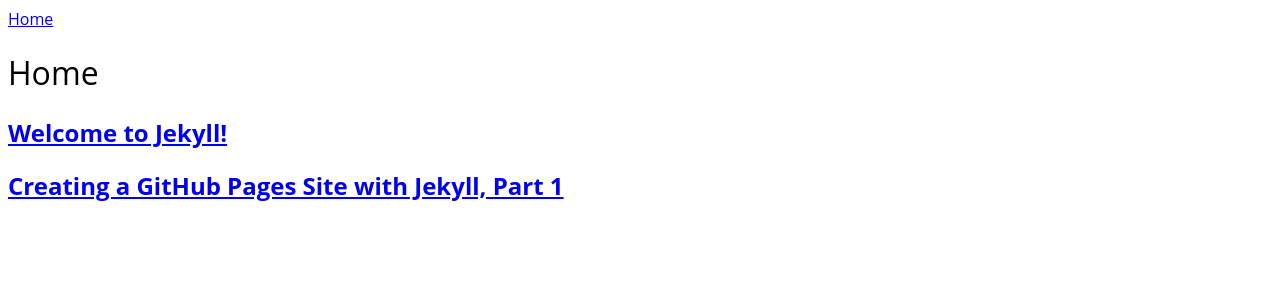
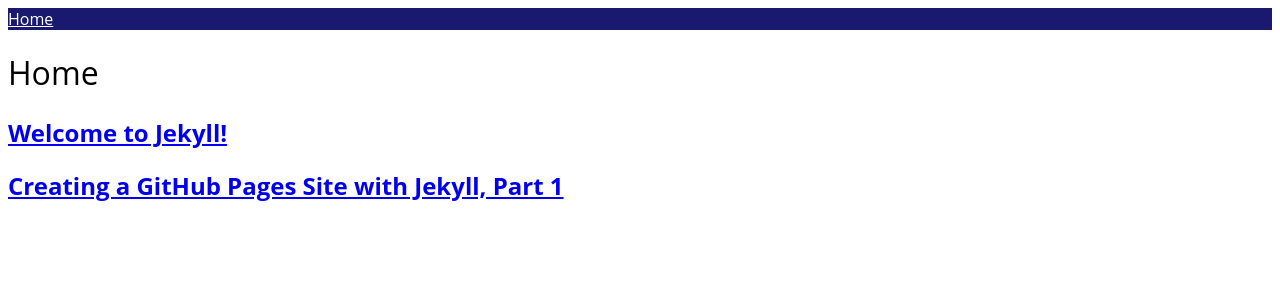
Before and after one commit to milesok/milesok.github.io, a Jekyll site: the page built from index.md, in a window 1280 px wide. Shown: the top 300 px of the page. Built offline with Jekyll 4.4.1, drawn with Linux system fonts in a browser that asks for light colours.

Commit message:
Update main.scss

```diff
--- a/_sass/main.scss
+++ b/_sass/main.scss
@@ -1,7 +1,7 @@
 $font-stack: 'Open Sans', 'Helvetica Neue', Helvetica, Arial, sans-serif;
 $primary-color: #000000;
-$nav-background: 'midnight blue';
-$nav-link: 'white';
+$nav-background: midnightblue;
+$nav-link: white;
 
 body {
   font: 100% $font-stack;
```
